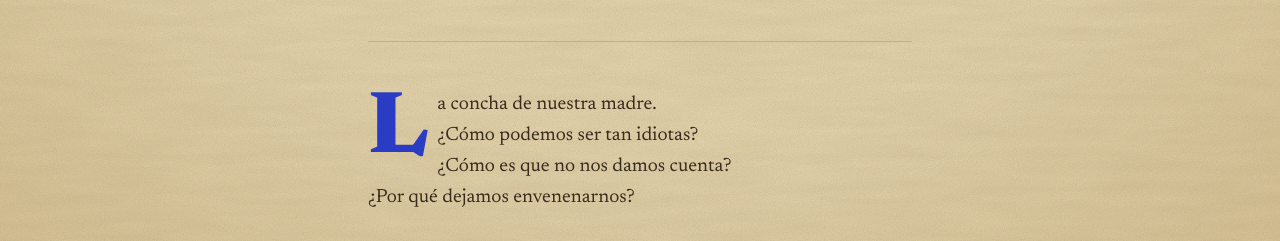
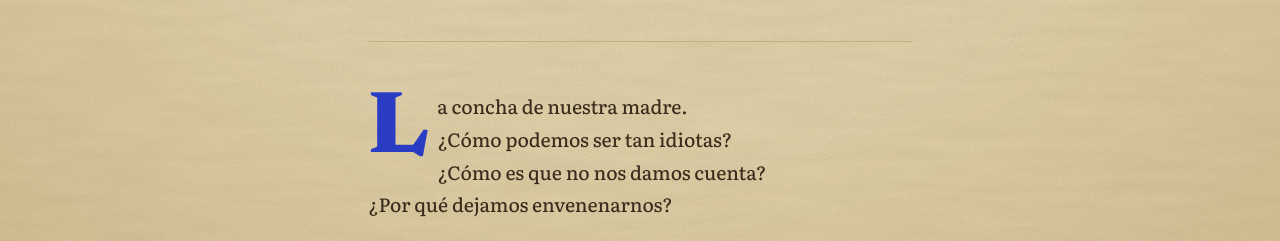
Before and after one commit to juanmaportela-debug/seudonima, a plain HTML site: page autocensura-y-otras-hierbas.html in a window 1280 px wide. Shown: the part 517-758 px from the top of the page. Drawn offline with Linux system fonts and the light colour scheme.

Commit message:
Add files via upload

```diff
--- a/autocensura-y-otras-hierbas.html
+++ b/autocensura-y-otras-hierbas.html
@@ -10,7 +10,7 @@
 <meta property="og:type" content="article">
 <link rel="preconnect" href="https://fonts.googleapis.com">
 <link rel="preconnect" href="https://fonts.gstatic.com" crossorigin>
-<link rel="stylesheet" href="https://fonts.googleapis.com/css2?family=Newsreader:ital,opsz,wght@0,6..72,400;0,6..72,600;0,6..72,700;0,6..72,800;1,6..72,400;1,6..72,600&family=IBM+Plex+Mono:wght@400;500&display=swap">
+<link rel="stylesheet" href="https://fonts.googleapis.com/css2?family=Newsreader:ital,opsz,wght@0,6..72,400;0,6..72,600;0,6..72,700;0,6..72,800;1,6..72,400;1,6..72,600&family=Literata:ital,opsz,wght@0,7..72,450;0,7..72,700;1,7..72,450&family=IBM+Plex+Mono:wght@400;500&display=swap">
 <style>
 /* Layout: página de nota de Seudónima — cabecera reducida, título de ensayo a gran escala, texto en estrofas a una columna angosta, cita destacada, cierre con difusión */
 :root{
@@ -20,6 +20,7 @@
   color-scheme:light;
   --display:"Newsreader","Iowan Old Style","Georgia",serif;
   --body:"Newsreader","Iowan Old Style","Georgia",serif;
+  --lectura:"Literata","Georgia",serif;
   --mono:"IBM Plex Mono",ui-monospace,"SFMono-Regular",Menlo,monospace;
 }
 :root[data-modo="diario"]{--paper:#E6E1D3;--paper-2:#DCD6C5;--ink:#1D1C19;--ink-soft:#4F4C44;--rule:#B9B3A2;--on-accent:#F2EFE6;--grain-opacity:.55;--vineta:rgba(29,28,25,.09)}
@@ -64,10 +65,11 @@ a:focus-visible,button:focus-visible{outline:2px solid var(--accent);outline-off
 
 .texto{max-width:34rem;margin:0 auto;padding-block:clamp(28px,4vw,48px) 24px;border-top:1px solid var(--rule);display:grid;gap:1.6em}
 .texto p{margin:0}
+.texto .estrofa{font-family:var(--lectura);font-size:1.2rem;line-height:1.7;font-weight:450}
 .texto .estrofa:first-child::first-letter{float:left;font-family:var(--display);font-weight:800;font-size:4.6em;line-height:.8;padding:.06em .1em 0 0;color:var(--accent)}
 .corte{text-align:center;color:var(--ink-soft);letter-spacing:.8em;font-family:var(--mono);font-size:.9rem;padding-left:.8em}
 .destacada{margin:.4em -2rem;padding-block:1.1em;border-block:1.5px solid var(--ink);font-family:var(--display);font-style:italic;font-size:clamp(1.6rem,3.6vw,2.2rem);line-height:1.2;text-align:center;text-wrap:balance}
-.cierre{font-family:var(--display);font-weight:700;font-size:1.35rem;line-height:1.4}
+.texto .cierre{font-weight:700;font-size:1.25rem;line-height:1.6}
 
 .fin{max-width:34rem;margin:0 auto;padding-block:24px clamp(40px,6vw,72px);display:grid;gap:28px}
 .fin .marca{text-align:center;font-family:var(--display);font-weight:800;font-size:1.6rem;color:var(--accent)}
```
